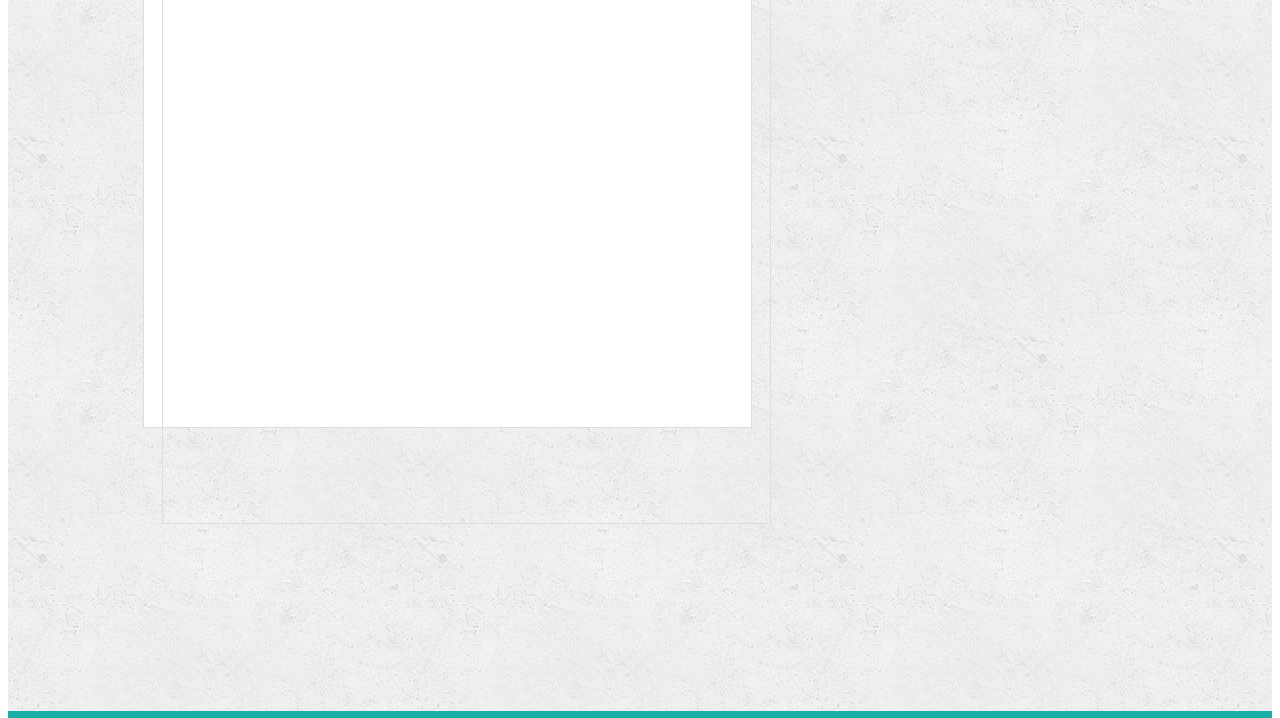
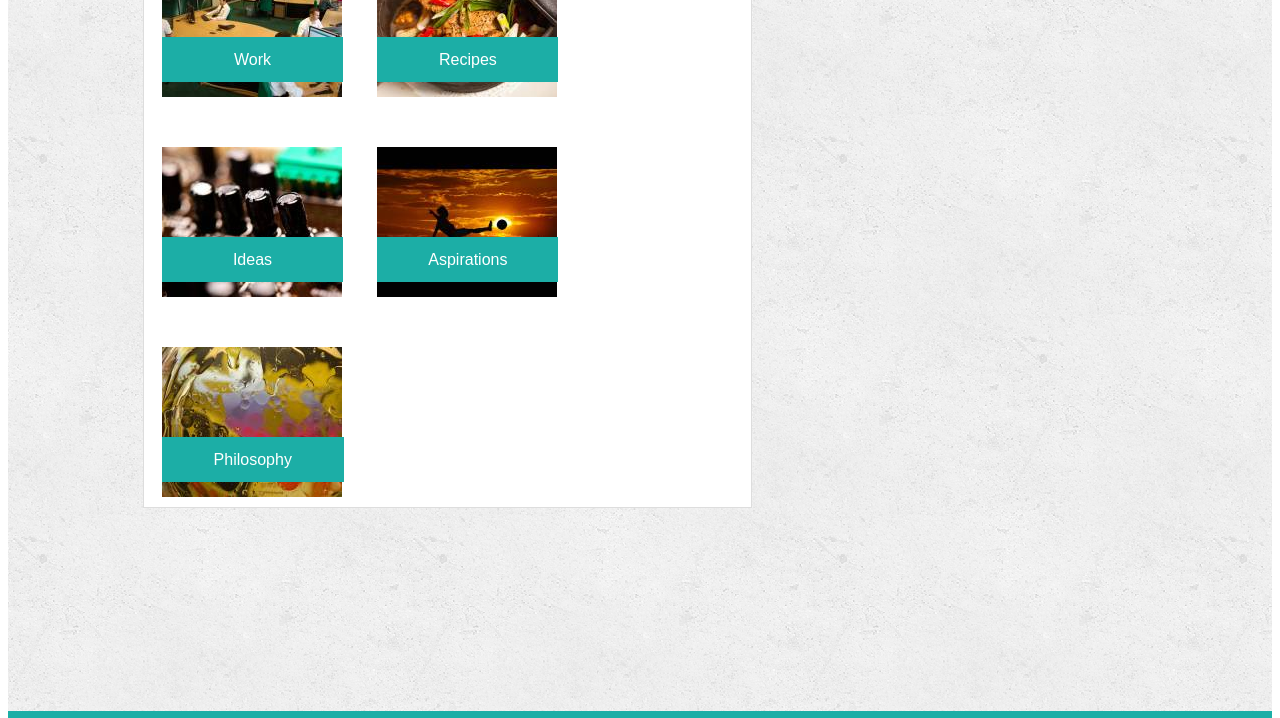
Before and after one commit to mark7389/Basic-Portfolio, a plain HTML site: page portfolio.html in a window 1280 px wide. Shown: the part 307-1025 px from the top of the page. Drawn offline with Linux system fonts and the light colour scheme.

Commit message:
most progress

```diff
--- a/assets/css/style.css
+++ b/assets/css/style.css
@@ -1,3 +1,11 @@
+h1,h2,h3{
+	font-family: 'Georgia', Times, Times New Roman, serif;
+}
+p{
+	font-family: 'Arial', 'Helvetica Neue', Helvetica, sans-serif;
+}
+
+
 .top{
 
 	position:relative;
@@ -17,6 +25,9 @@
 	text-decoration: none;
 	color: #777777;
 	padding:20px auto;
+}
+a{
+	font-family: 'Arial', 'Helvetica Neue', Helvetica, sans-serif;
 }
 
 ul{
@@ -38,7 +49,7 @@ ul{
 }
 
 .goto a:hover, a:active {
-    background-color: #1caea6;
+   background-color: #1caea6;
 }
 
 #logo{
@@ -53,6 +64,7 @@ ul{
 	text-align: center;
 	vertical-align: middle;
 	line-height: 45px;
+
 
 }
 .middle{
@@ -87,7 +99,7 @@ ul{
 	left:10.7%;
 	background-color: white;
 	width: 48%;
-	height:600px;
+	height:680px;
 	border:0.5px solid #dddddd;
 	align-items: center;
 
@@ -132,12 +144,11 @@ ul{
 .box{
 
 	position:absolute;
-	left:17.7px;
 	top:95px;
 	width:100%;
 	height:600px;
 	background-color: transparent;
-	border:0.5px solid #dddddd;
+
 }
 .box:after {
    content: " "; /* Older browser do not support empty content */
@@ -147,24 +158,73 @@ ul{
    clear: both;
 }
 .work{
+	float:left;
+	width:180px;
+	height: 150px;
+	background-image: url("../images/business.jpg");
+	margin:25px 17.7px;
 
 }
-.food{
-	float: left;
+.work a{
+	padding:14px 71.99999621px;
+}
+.recipes{
+	float:left;
+	width:180px;
+	height: 150px;
+	background-image: url("../images/food.jpg");
+	margin:25px 17.7px;
+}
+.recipes a{
+
+	padding:14px 61.7px;
 
 }
 .ideas{
+	float:left;
+	width:180px;
+	height: 150px;
+	background-image: url("../images/tech.jpg");
+	margin:25px 17.7px;
+}
+.ideas a{
 
-	float:left;
+	padding: 14px 70.999999px;
 }
 .aspirations{
+	float:left;
+	width:180px;
+	height: 150px;
+	background-image: url("../images/soccer.jpg");
+	margin:25px 17.7px;
+}
+.aspirations a{
 
-	float:left;
+	padding:14px 51px;
 }
 .philosophy{
 
 	float:left;
+	width:180px;
+	height: 150px;
+	background-image: url("../images/abstract.jpg");
+	margin:25px 17.7px;
 }
+.philosophy a{
+
+	padding:14px 51.7px;
+}
+.box a{
+
+	color:#ffffff;
+	background-color: #1caea6;
+	text-decoration: none;
+	line-height: 225px;
+	vertical-align: middle;
+	text-align: center;
+
+}
+
 
 .connect{
 
@@ -183,7 +243,7 @@ ul{
 .connect2{
 
 	position: relative;
-	top:-577.7px;
+	top:-657.7px;
 	left:67.22%;
 	border:0.5px solid #dddddd;
 	background-color: white;
@@ -231,10 +291,29 @@ form{
 	position:absolute;
 	top:95px;
 	left:17.7px;
+	text-align: justify;
+	font-family: 'Arial', 'Helvetica Neue', Helvetica, sans-serif;
 }
-#textbox{
+#submit{
 
-	width:100%;
+	padding: 14px 50px;
+	text-align: center;
+	background-color: #1caea6;
+	text-decoration: none;
+	color: #ffffff;
+}
+
+.textbox{
+	width: 585px;
+	border-color: #dddddd;
+	border-width: 0.5px;
+}
+.textbox1{
+
+	width: 585px;
+	height: 140px;
+	border-color: #dddddd;
+	border-width: 0.5px;
 }
 
 .bottom{
@@ -249,6 +328,7 @@ form{
 	height: 100px;
 	background-color: #666666;
 	text-align: center;
+	font-family: 'Arial', 'Helvetica Neue', Helvetica, sans-serif;
 	color: #ffffff;
 	vertical-align: middle;
 	line-height: 100px;
--- a/portfolio.html
+++ b/portfolio.html
@@ -36,11 +36,13 @@
 
 				<h2 id="subject1">Portfolio</h2>
 				<div class="box">
-				<section class="work">Work</section>
-				<section class="recipes">Recipes</section>
-				<section class="ideas">Ideas</section>
-				<section class="aspirations">Aspirations</section>
-				<section class="philosophy">Philosophy</section>
+				<section class="work"><a href="">Work</a></section>
+				<section class="recipes"><a href="">Recipes</a></section>
+				<br>
+				<section class="ideas"><a href="">Ideas</a></section>
+				<section class="aspirations"><a href="">Aspirations</a></section>
+				<br>
+				<section class="philosophy"><a href="">Philosophy</a></section>
 				</div>
 		</div>
 
```
Also changed, not shown: contact.html (+3 -3 lines).
